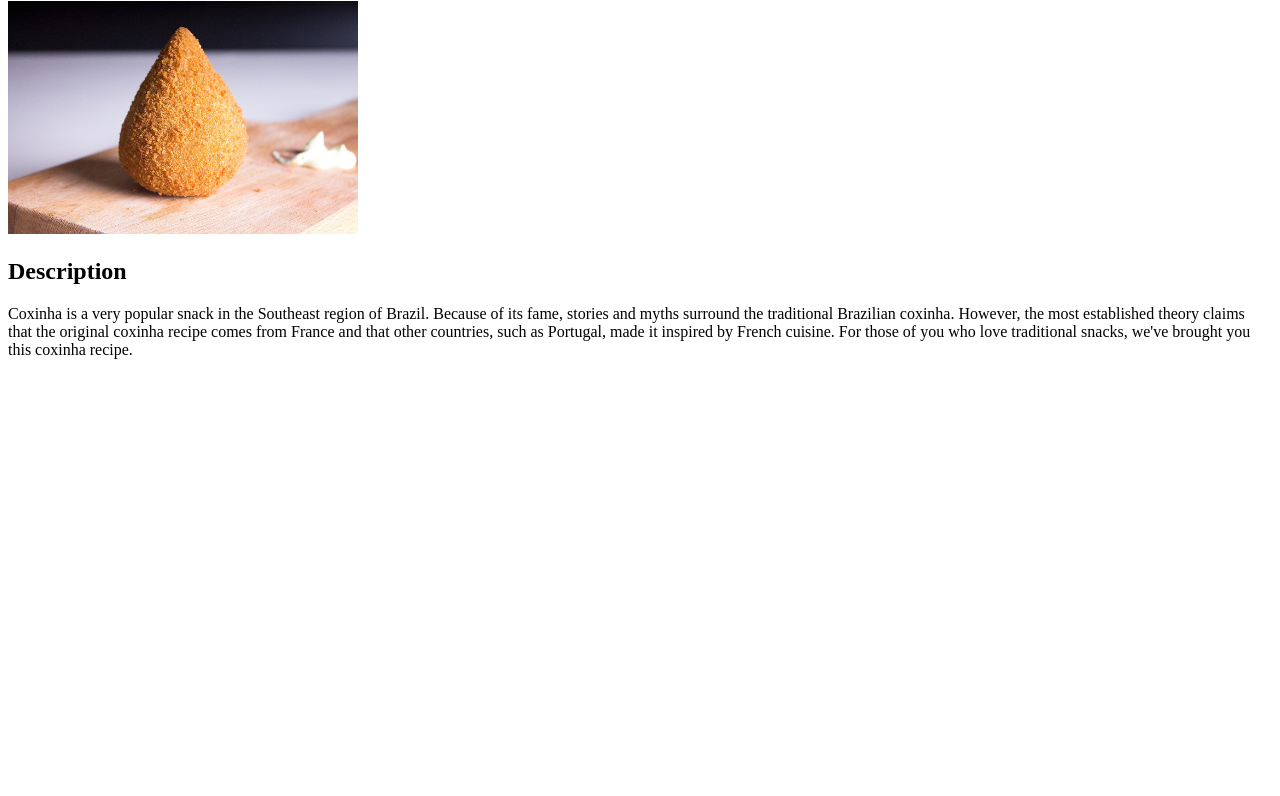
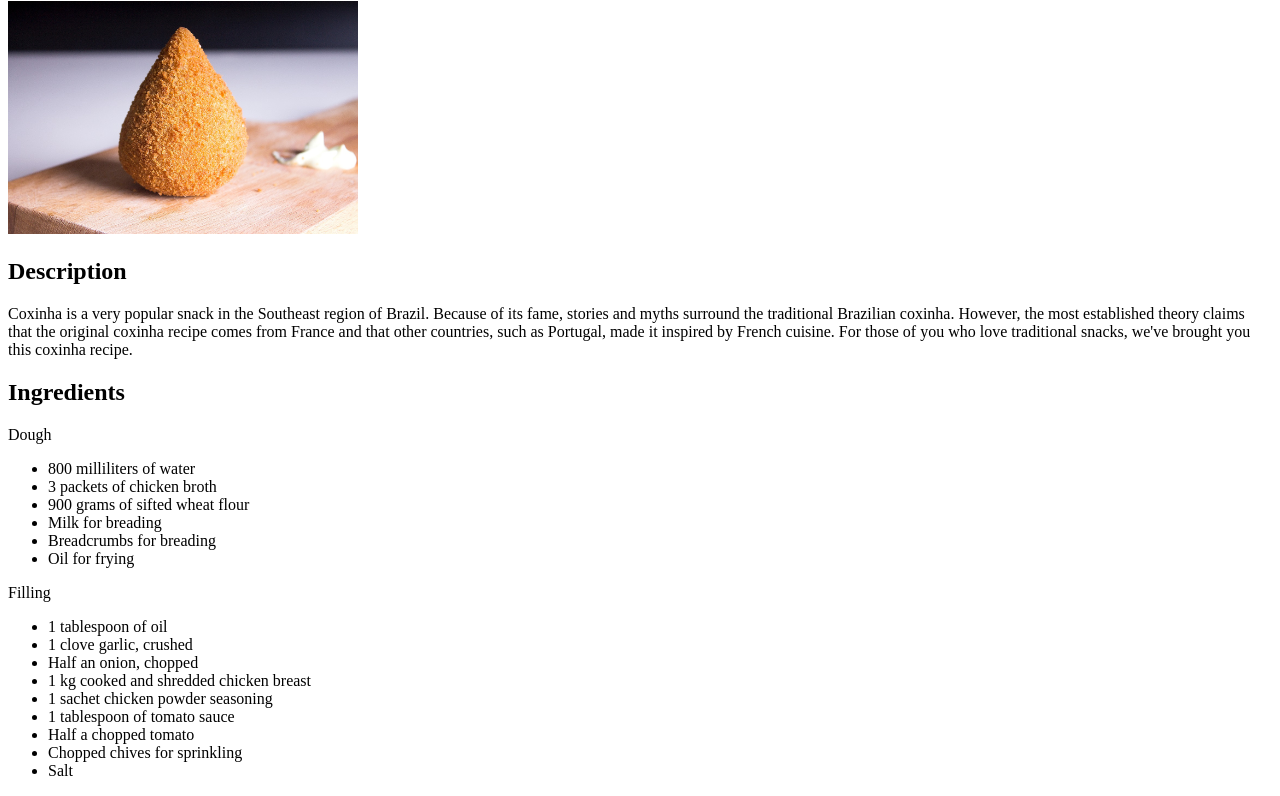
Before and after one commit to tiagoCarb/odin-recipes, a plain HTML site: page recipes/coxinha.html in a window 1280 px wide. Shown: the part 105-901 px from the top of the page. Before the commit the page ends 800 px from the top, so only its background shows below. Drawn offline with Linux system fonts and the light colour scheme.

Commit message:
Add Recipe's Ingredients

```diff
--- a/recipes/coxinha.html
+++ b/recipes/coxinha.html
@@ -14,6 +14,28 @@
         surround the traditional Brazilian coxinha. However, the most established theory claims that the original
         coxinha recipe comes from France and that other countries, such as Portugal, made it inspired by French cuisine.
         For those of you who love traditional snacks, we've brought you this coxinha recipe.</p>
+    <h2>Ingredients</h2>
+    <p>Dough</p>
+    <ul>
+        <li>800 milliliters of water</li>
+        <li>3 packets of chicken broth</li>
+        <li>900 grams of sifted wheat flour</li>
+        <li>Milk for breading</li>
+        <li>Breadcrumbs for breading</li>
+        <li>Oil for frying</li>
+    </ul>
+    <p>Filling</p>
+    <ul>
+        <li>1 tablespoon of oil</li>
+        <li>1 clove garlic, crushed</li>
+        <li>Half an onion, chopped</li>
+        <li>1 kg cooked and shredded chicken breast</li>
+        <li>1 sachet chicken powder seasoning</li>
+        <li>1 tablespoon of tomato sauce</li>
+        <li>Half a chopped tomato</li>
+        <li>Chopped chives for sprinkling</li>
+        <li>Salt</li>
+    </ul>
 </body>
 
 
```
Also changed, not shown: recipes/brigadeiro.html (+14 -1 lines), recipes/smashburguer.html (+10 -0 lines).
